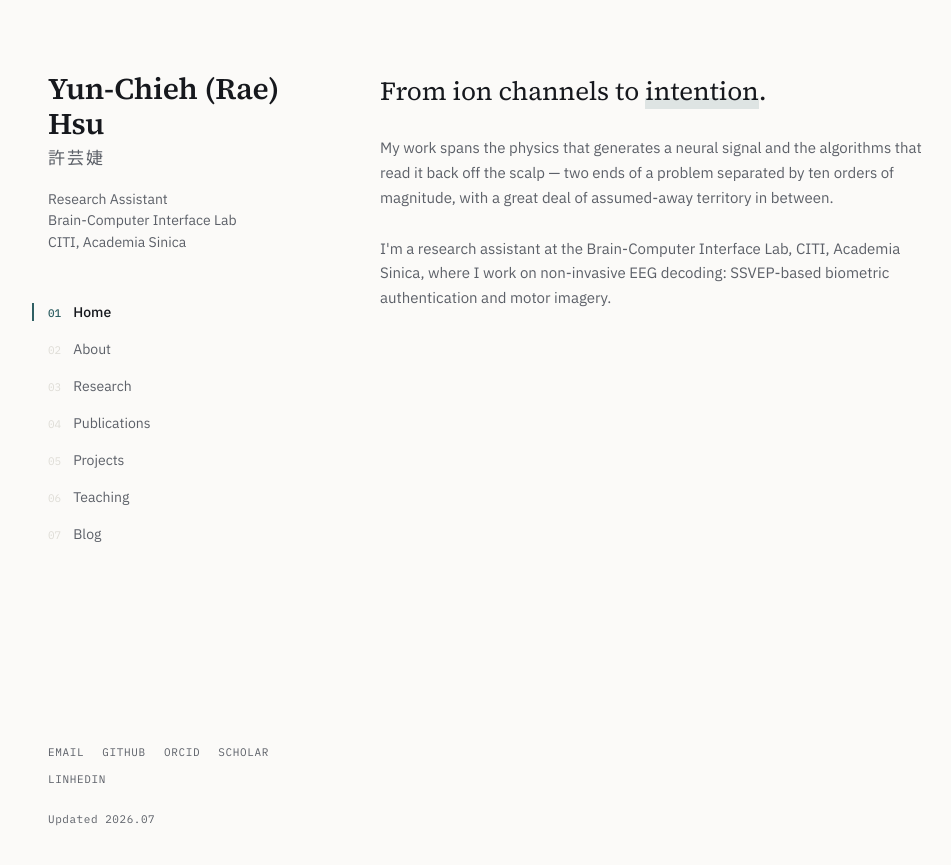
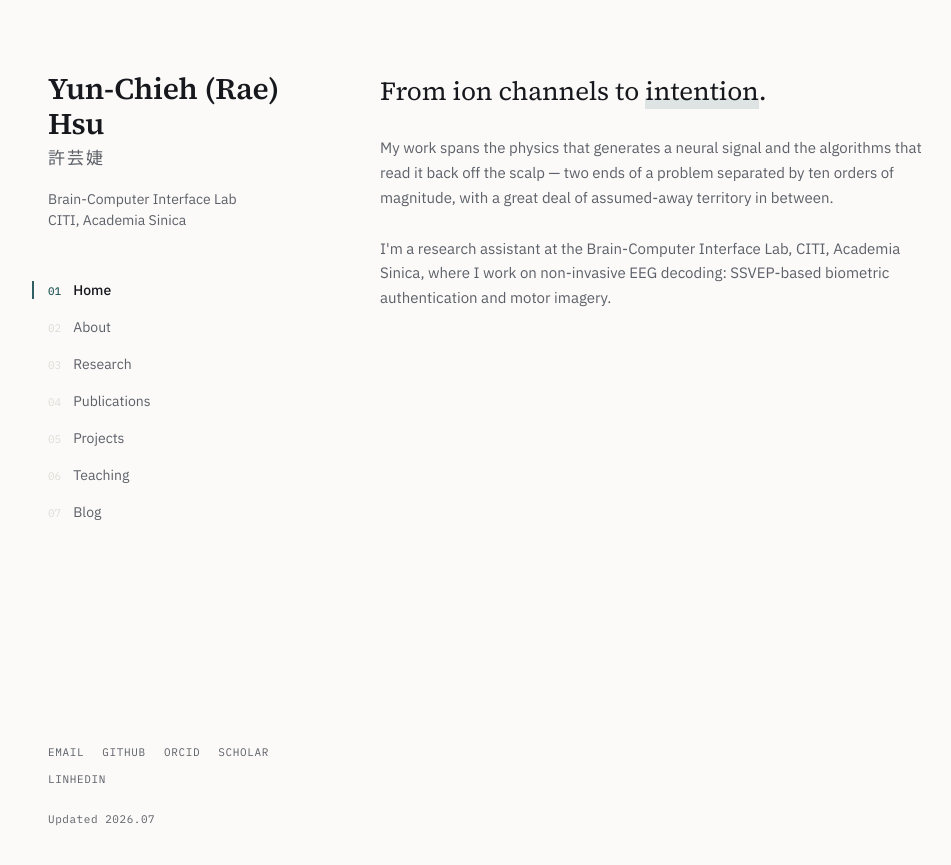
Before and after one commit to RaeHYC118/raehyc118.github.io, a Jekyll site: the page built from index.html, in a window 1280 px wide. Shown: the top 865 px of the page, without its empty margins (84-1035 px from the left). Built offline with Jekyll 4.4.1, drawn with Linux system fonts in a browser that asks for light colours.

Commit message:
revise home

```diff
--- a/_layouts/default.html
+++ b/_layouts/default.html
@@ -28,7 +28,6 @@
         <span class="zh">許芸婕</span>
       </div>
       <div class="affil">
-        Research Assistant<br>
         Brain-Computer Interface Lab<br>
         CITI, Academia Sinica
       </div>
```
